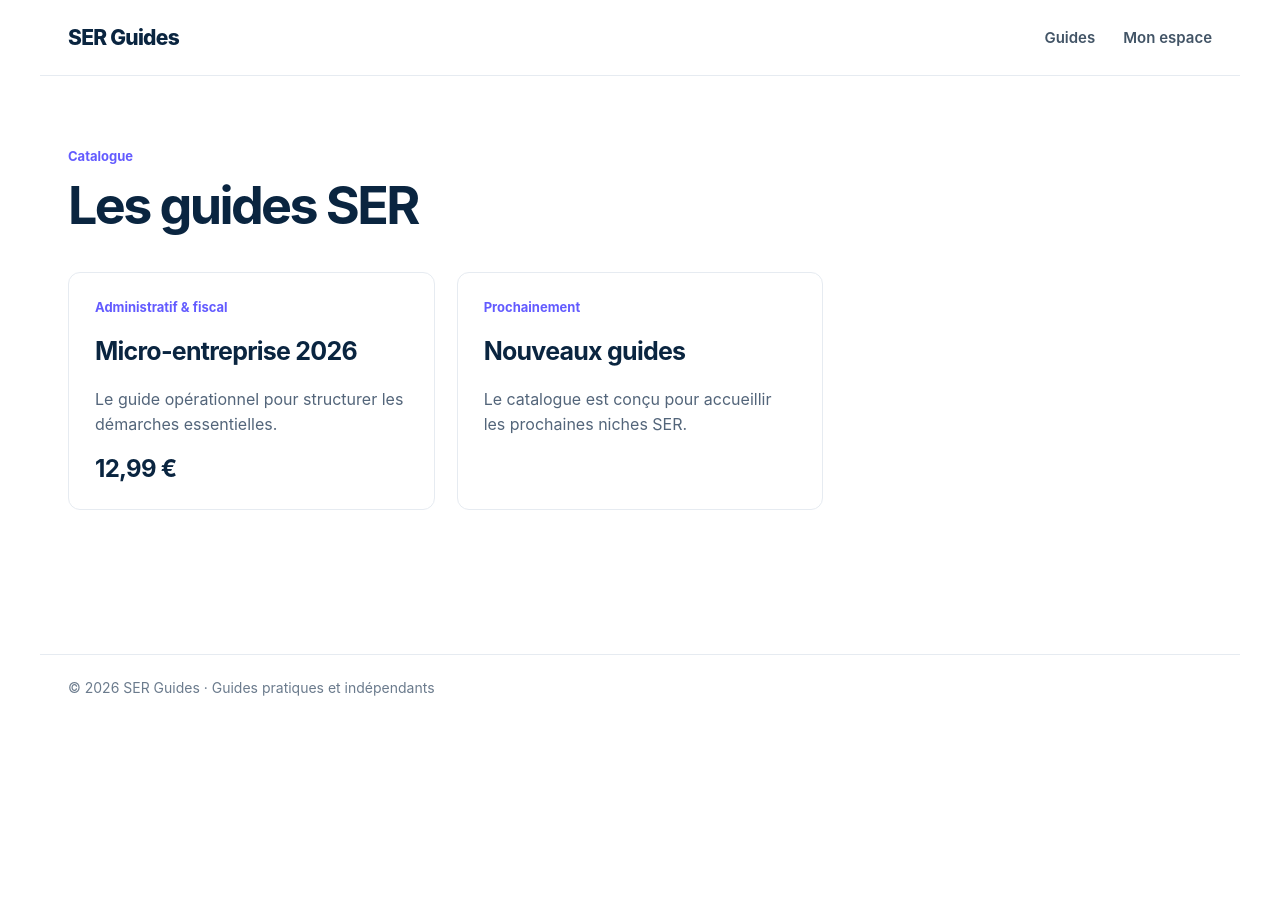
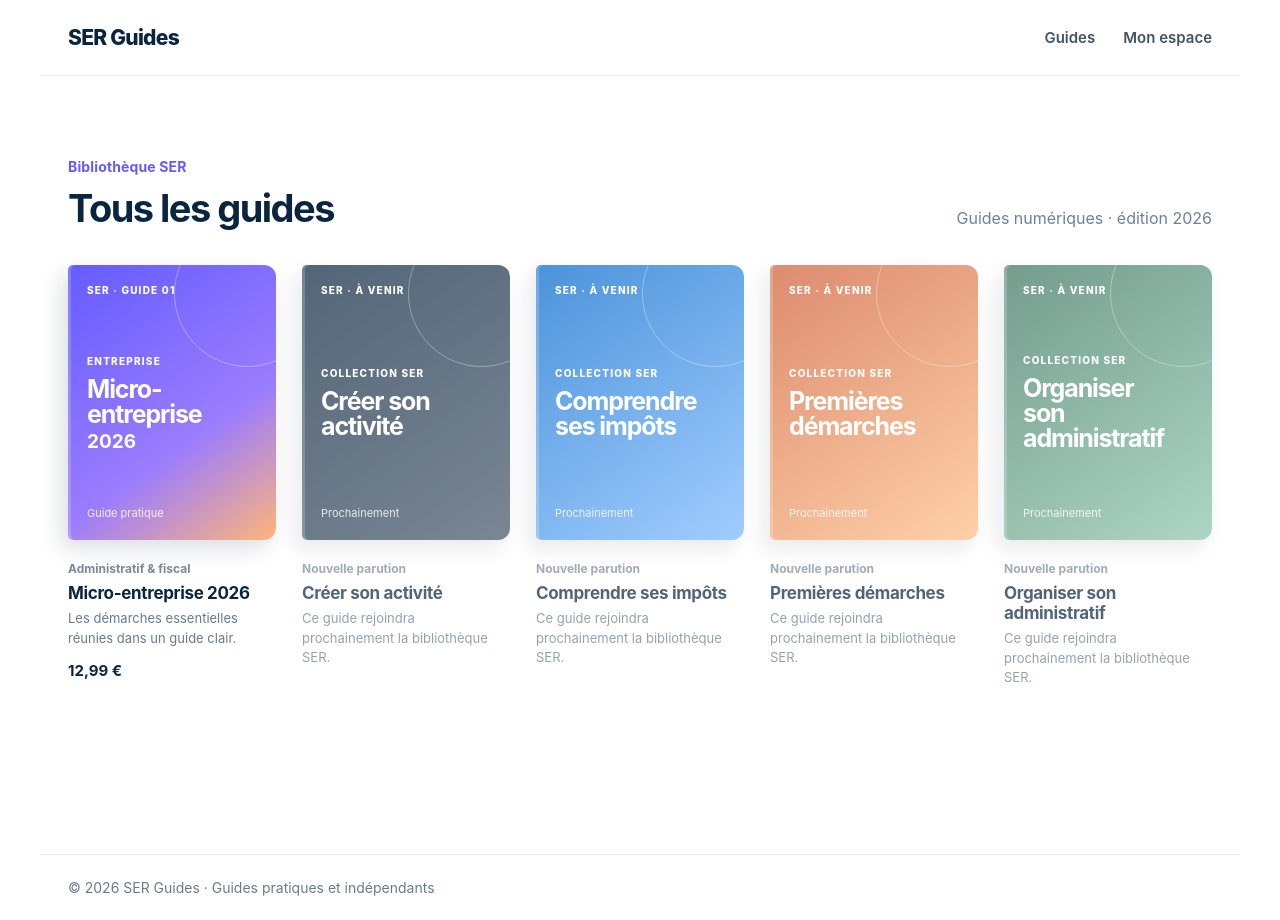
Before and after one commit to Soufianeerd/ser-guides-platform, a Next.js app: page /guides in a window 1280 px wide. Before the commit the page ends 800 px from the top, so only its background shows below. Built offline with nearby package versions, Linux system fonts and the light colour scheme.

Commit message:
Turn guides page into ebook storefront catalogue

```diff
--- a/app/guides/page.tsx
+++ b/app/guides/page.tsx
@@ -1 +1,2 @@
-export default function Guides(){return <main className="section"><div className="eyebrow">Catalogue</div><h1>Les guides SER</h1><div className="grid"><a className="card" href="/guides/micro-entreprise-2026"><div className="eyebrow">Administratif & fiscal</div><h2>Micro-entreprise 2026</h2><p>Le guide opérationnel pour structurer les démarches essentielles.</p><div className="price">12,99 €</div></a><div className="card"><div className="eyebrow">Prochainement</div><h2>Nouveaux guides</h2><p>Le catalogue est conçu pour accueillir les prochaines niches SER.</p></div></div></main>}
+const upcoming=['Créer son activité','Comprendre ses impôts','Premières démarches','Organiser son administratif'];
+export default function Guides(){return <main className="librarySection"><div className="sectionHeading"><div><span className="kicker">Bibliothèque SER</span><h2>Tous les guides</h2></div><span className="muted">Guides numériques · édition 2026</span></div><div className="bookGrid"><a className="bookItem" href="/guides/micro-entreprise-2026"><div className="cover compact"><span className="coverSeries">SER · GUIDE 01</span><div><span className="coverCategory">Entreprise</span><h3>Micro-entreprise</h3><strong>2026</strong></div><small>Guide pratique</small></div><div className="bookInfo"><span>Administratif & fiscal</span><h3>Micro-entreprise 2026</h3><p>Les démarches essentielles réunies dans un guide clair.</p><b>12,99 €</b></div></a>{upcoming.map((x,i)=><div className="bookItem mutedBook" key={x}><div className={'cover compact tone'+i}><span className="coverSeries">SER · À VENIR</span><div><span className="coverCategory">Collection SER</span><h3>{x}</h3></div><small>Prochainement</small></div><div className="bookInfo"><span>Nouvelle parution</span><h3>{x}</h3><p>Ce guide rejoindra prochainement la bibliothèque SER.</p></div></div>)}</div></main>}
```
